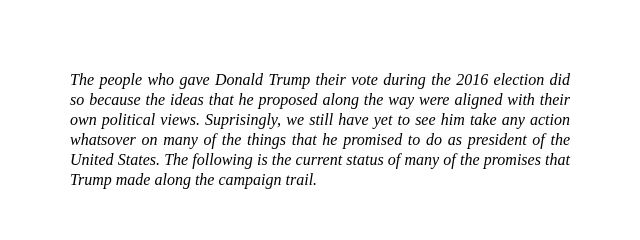
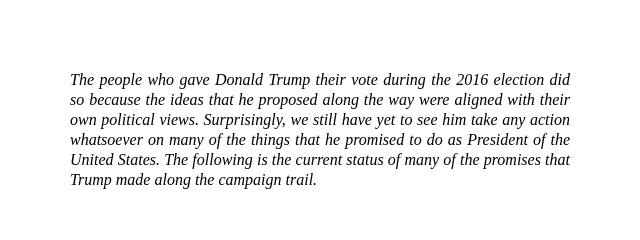
Before and after one commit to hbrentlinger/landing, a plain HTML site: page promise.html in a window 1280 px wide. Shown: the part 196-436 px from the top of the page, 320-960 px from the left. Drawn offline with Linux system fonts and the light colour scheme; a small style sheet from the web is missing.

Commit message:
Add files via upload

```diff
--- a/promise.html
+++ b/promise.html
@@ -43,7 +43,7 @@
 <h1> CAMPAIGN PROMISES AND THEIR CURRENT STATUS </h1>
 
 <div id="blurb">
-	The people who gave Donald Trump their vote during the 2016 election did so because the ideas that he proposed along the way were aligned with their own political views. Suprisingly, we still have yet to see him take any action whatsover on many of the things that he promised to do as president of the United States. The following is the current status of many of the promises that Trump made along the campaign trail.
+	The people who gave Donald Trump their vote during the 2016 election did so because the ideas that he proposed along the way were aligned with their own political views. Surprisingly, we still have yet to see him take any action whatsoever on many of the things that he promised to do as President of the United States. The following is the current status of many of the promises that Trump made along the campaign trail.
 </div>
 </center>
 </div>
```
